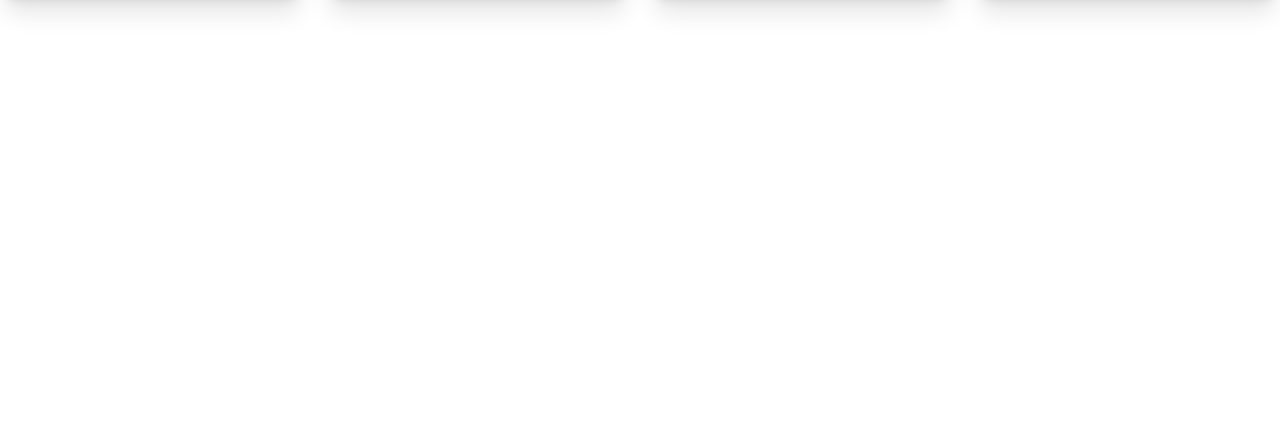
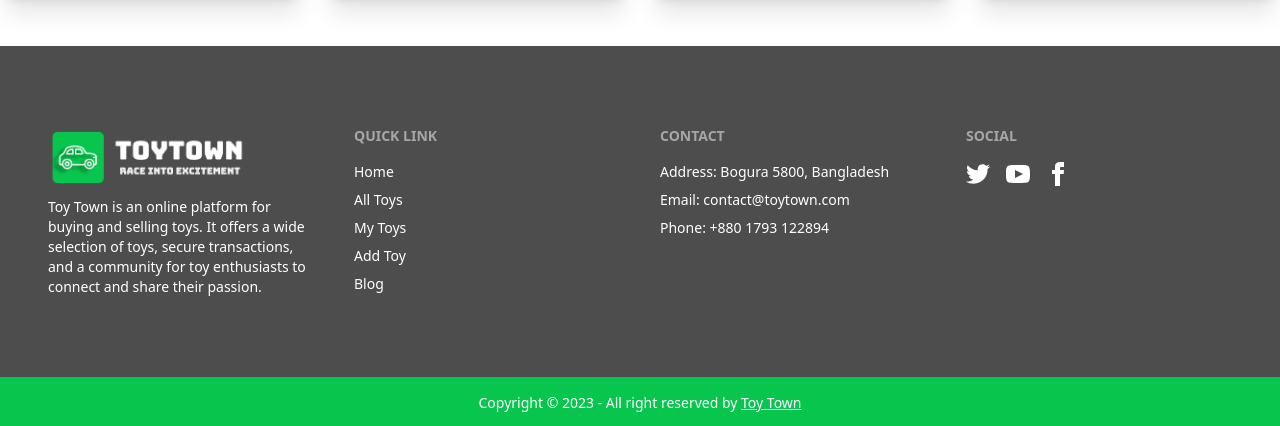
Before and after one commit to NurulHaque-Pro/Toy-Town, a React (Vite) app: page / in a window 1280 px wide. Shown: the part 976-1402 px from the top of the page. Before the commit the page ends 1022 px from the top, so only its background shows below. Built offline with nearby package versions, Linux system fonts and the light colour scheme; no server answers; a web font is replaced by a local one.

Commit message:
Footer Added

```diff
--- a/package.json
+++ b/package.json
@@ -18,7 +18,8 @@
     "react-dom": "^18.2.0",
     "react-responsive-carousel": "^3.2.23",
     "react-router-dom": "^6.12.1",
-    "sort-by": "^1.2.0"
+    "sort-by": "^1.2.0",
+    "sweetalert2": "^11.7.12"
   },
   "devDependencies": {
     "@types/react": "^18.0.37",
--- a/src/components/Common/Footer/Footer.jsx
+++ b/src/components/Common/Footer/Footer.jsx
@@ -1,9 +1,43 @@
 import React from 'react';
+import logo from '../../../../public/toy-town-logo-white.png';
+import { Link } from 'react-router-dom';
 
 const Footer = () => {
     return (
-        <div>
-
+        <div className='bg-[#4D4D4D] text-neutral-content'>
+            <footer className="footer py-20 px-12 container mx-auto grid md:grid-cols-4 gap-10">
+                <div>
+                    <img className='w-3/4' src={logo} alt="" />
+                    <p>Toy Town is an online platform for buying and selling toys. It offers a wide selection of toys, secure transactions, and a community for toy enthusiasts to connect and share their passion.</p>
+                </div>
+                <div>
+                    <span className="footer-title">Quick Link</span>
+                    <Link to='/' className="link link-hover">Home</Link>
+                    <Link to='/alltoys' className="link link-hover">All Toys</Link>
+                    <Link to='/mytoys' className="link link-hover">My Toys</Link>
+                    <Link to='/addtoy' className="link link-hover">Add Toy</Link>
+                    <Link to='/blog' className="link link-hover">Blog</Link>
+                </div>
+                <div>
+                    <span className="footer-title">Contact</span>
+                    <p>Address: Bogura 5800, Bangladesh</p>
+                    <p>Email: contact@toytown.com</p>
+                    <p>Phone: +880 1793 122894</p>
+                </div>
+                <div>
+                    <span className="footer-title">Social</span>
+                    <div className="grid grid-flow-col gap-4">
+                        <Link to='/' className='cursor-pointer hover:text-primary'><svg xmlns="http://www.w3.org/2000/svg" width="24" height="24" viewBox="0 0 24 24" className="fill-current"><path d="M24 4.557c-.883.392-1.832.656-2.828.775 1.017-.609 1.798-1.574 2.165-2.724-.951.564-2.005.974-3.127 1.195-.897-.957-2.178-1.555-3.594-1.555-3.179 0-5.515 2.966-4.797 6.045-4.091-.205-7.719-2.165-10.148-5.144-1.29 2.213-.669 5.108 1.523 6.574-.806-.026-1.566-.247-2.229-.616-.054 2.281 1.581 4.415 3.949 4.89-.693.188-1.452.232-2.224.084.626 1.956 2.444 3.379 4.6 3.419-2.07 1.623-4.678 2.348-7.29 2.04 2.179 1.397 4.768 2.212 7.548 2.212 9.142 0 14.307-7.721 13.995-14.646.962-.695 1.797-1.562 2.457-2.549z"></path></svg></Link>
+                        <Link to='/' className='cursor-pointer hover:text-primary'><svg xmlns="http://www.w3.org/2000/svg" width="24" height="24" viewBox="0 0 24 24" className="fill-current"><path d="M19.615 3.184c-3.604-.246-11.631-.245-15.23 0-3.897.266-4.356 2.62-4.385 8.816.029 6.185.484 8.549 4.385 8.816 3.6.245 11.626.246 15.23 0 3.897-.266 4.356-2.62 4.385-8.816-.029-6.185-.484-8.549-4.385-8.816zm-10.615 12.816v-8l8 3.993-8 4.007z"></path></svg></Link>
+                        <Link to='/' className='cursor-pointer hover:text-primary'><svg xmlns="http://www.w3.org/2000/svg" width="24" height="24" viewBox="0 0 24 24" className="fill-current"><path d="M9 8h-3v4h3v12h5v-12h3.642l.358-4h-4v-1.667c0-.955.192-1.333 1.115-1.333h2.885v-5h-3.808c-3.596 0-5.192 1.583-5.192 4.615v3.385z"></path></svg></Link>
+                    </div>
+                </div>
+            </footer>
+            <footer className="footer footer-center p-4 bg-primary text-base-content">
+                <div>
+                    <p className='text-white'>Copyright © 2023 - All right reserved by <span className='text-white underline'>Toy Town</span></p>
+                </div>
+            </footer>
         </div>
     );
 };
--- a/src/components/Pages/AddToy/AddToy.jsx
+++ b/src/components/Pages/AddToy/AddToy.jsx
@@ -1,5 +1,6 @@
 import React, { useContext, useEffect } from 'react';
 import { AuthContext } from '../../../Provider/AuthProvider';
+import Swal from 'sweetalert2'
 
 const AddToy = () => {
 
@@ -33,7 +34,12 @@ const AddToy = () => {
             .then(data => {
                 console.log(data);
                 if (data.insertedId) {
-                    alert('Toy added successfully');
+                    Swal.fire({
+                        title: 'Success!',
+                        text: 'Toy uploaded successfully',
+                        icon: 'success',
+                        confirmButtonText: 'Done'
+                    })
                     form.reset();
                 }
             })
--- a/src/firebase/firebase.config.js
+++ b/src/firebase/firebase.config.js
@@ -5,12 +5,12 @@ import { initializeApp } from "firebase/app";
 
 // Your web app's Firebase configuration
 const firebaseConfig = {
-  apiKey: "AIzaSyCEaTz8XeqPCZFSkOyEaneICpCB3VvXphw",
-  authDomain: "toytown-ff927.firebaseapp.com",
-  projectId: "toytown-ff927",
-  storageBucket: "toytown-ff927.appspot.com",
-  messagingSenderId: "365906632883",
-  appId: "1:365906632883:web:7899031b5be8ae52a390c6"
+  apiKey: import.meta.env.VITE_apiKey,
+  authDomain: import.meta.env.VITE_authDomain,
+  projectId: import.meta.env.VITE_projectId,
+  storageBucket: import.meta.env.VITE_storageBucket,
+  messagingSenderId: import.meta.env.VITE_messagingSenderId,
+  appId: import.meta.env.VITE_appId,
 };
 
 // Initialize Firebase
```
Also changed, not shown: public/toy-town-logo-white.png (added), 1 other file (tests, documents, lock files or other folders).
